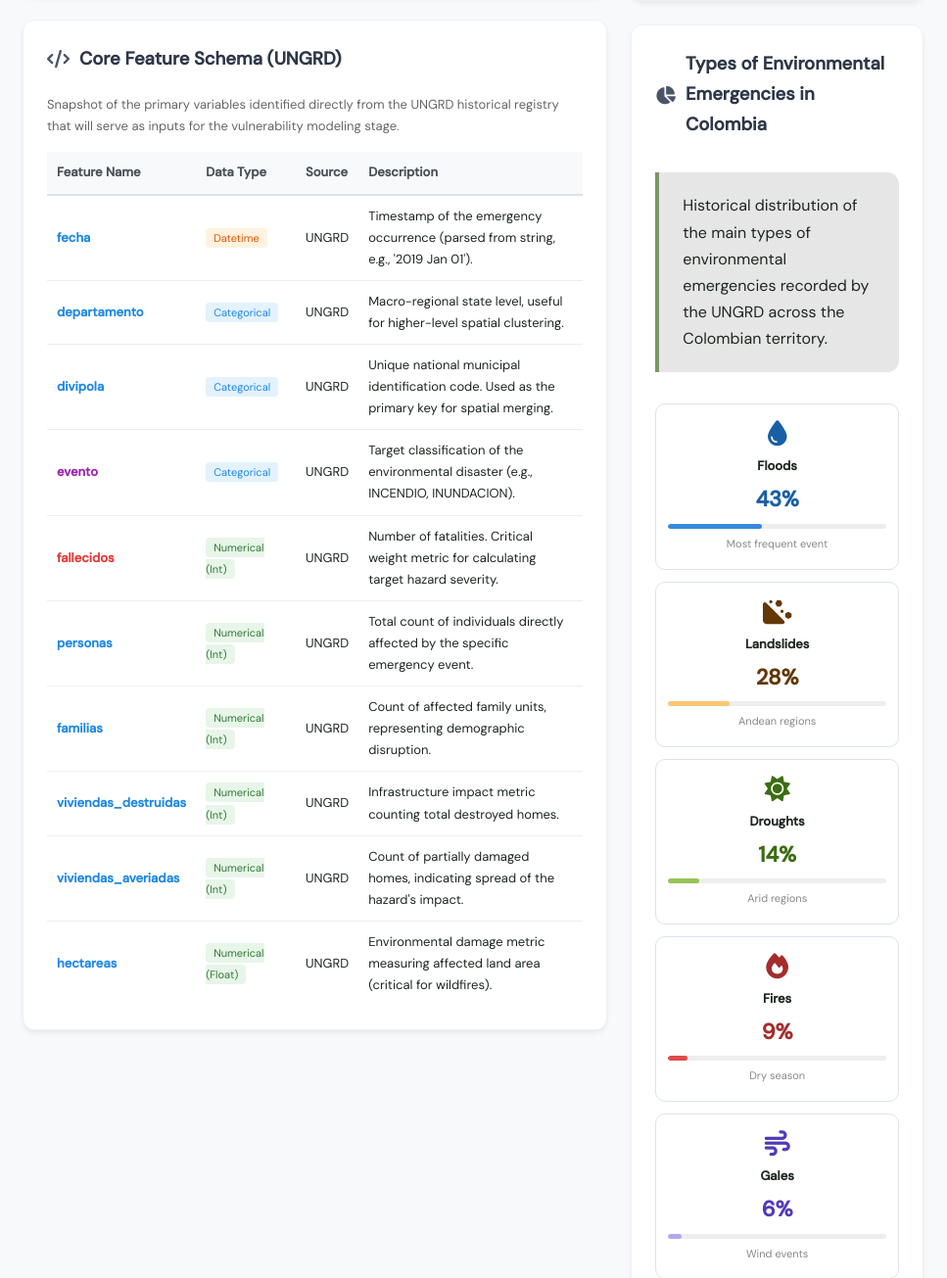
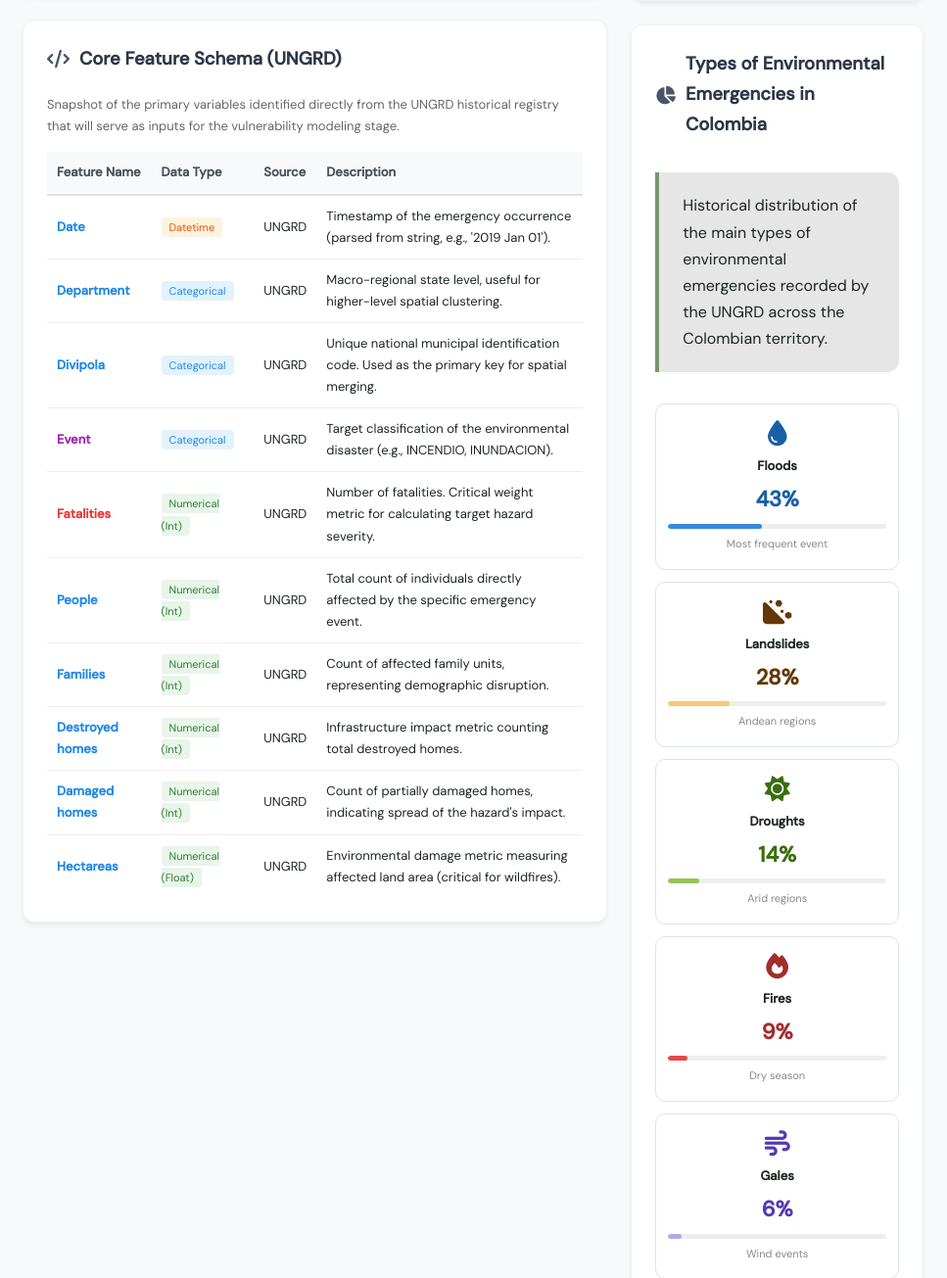
Before and after one commit to jhohantellez/PML-N, a Flask app: page /dataunderstanding in a window 1280 px wide. Shown: the part 1968-3273 px from the top of the page at 98% size, without its empty margins (297-1264 px from the left). Run offline with Flask 3, Linux system fonts and the light colour scheme.

Commit message:
The data engineering HTML was improved and corrected

```diff
--- a/templates/dataunderstanding.html
+++ b/templates/dataunderstanding.html
@@ -201,64 +201,64 @@
               </thead>
               <tbody>
                 <tr style="border-bottom: 1px solid #eee;">
-                  <td style="padding: 10px; font-weight: bold; color: #1e88e5;">fecha</td>
+                  <td style="padding: 10px; font-weight: bold; color: #1e88e5;">Date</td>
                   <td style="padding: 10px;"><span style="background: #fff3e0; color: #e65100; padding: 3px 8px; border-radius: 4px; font-size: 11px;">Datetime</span></td>
                   <td style="padding: 10px;">UNGRD</td>
                   <td style="padding: 10px;">Timestamp of the emergency occurrence (parsed from string, e.g., '2019 Jan 01').</td>
                 </tr>
                 <tr style="border-bottom: 1px solid #eee;">
-                  <td style="padding: 10px; font-weight: bold; color: #1e88e5;">departamento</td>
+                  <td style="padding: 10px; font-weight: bold; color: #1e88e5;">Department</td>
                   <td style="padding: 10px;"><span style="background: #e3f2fd; color: #1e88e5; padding: 3px 8px; border-radius: 4px; font-size: 11px;">Categorical</span></td>
                   <td style="padding: 10px;">UNGRD</td>
                   <td style="padding: 10px;">Macro-regional state level, useful for higher-level spatial clustering.</td>
                 </tr>
                 <tr style="border-bottom: 1px solid #eee;">
-                  <td style="padding: 10px; font-weight: bold; color: #1e88e5;">divipola</td>
+                  <td style="padding: 10px; font-weight: bold; color: #1e88e5;">Divipola</td>
                   <td style="padding: 10px;"><span style="background: #e3f2fd; color: #1e88e5; padding: 3px 8px; border-radius: 4px; font-size: 11px;">Categorical</span></td>
                   <td style="padding: 10px;">UNGRD</td>
                   <td style="padding: 10px;">Unique national municipal identification code. Used as the primary key for spatial merging.</td>
                 </tr>
 
                 <tr style="border-bottom: 1px solid #eee;">
-                  <td style="padding: 10px; font-weight: bold; color: #9c27b0;">evento</td>
+                  <td style="padding: 10px; font-weight: bold; color: #9c27b0;">Event</td>
                   <td style="padding: 10px;"><span style="background: #e3f2fd; color: #1e88e5; padding: 3px 8px; border-radius: 4px; font-size: 11px;">Categorical</span></td>
                   <td style="padding: 10px;">UNGRD</td>
                   <td style="padding: 10px;">Target classification of the environmental disaster (e.g., INCENDIO, INUNDACION).</td>
                 </tr>
 
                 <tr style="border-bottom: 1px solid #eee;">
-                  <td style="padding: 10px; font-weight: bold; color: #e53935;">fallecidos</td>
+                  <td style="padding: 10px; font-weight: bold; color: #e53935;">Fatalities</td>
                   <td style="padding: 10px;"><span style="background: #e8f5e9; color: #2e7d32; padding: 3px 8px; border-radius: 4px; font-size: 11px;">Numerical (Int)</span></td>
                   <td style="padding: 10px;">UNGRD</td>
                   <td style="padding: 10px;">Number of fatalities. Critical weight metric for calculating target hazard severity.</td>
                 </tr>
                 <tr style="border-bottom: 1px solid #eee;">
-                  <td style="padding: 10px; font-weight: bold; color: #1e88e5;">personas</td>
+                  <td style="padding: 10px; font-weight: bold; color: #1e88e5;">People</td>
                   <td style="padding: 10px;"><span style="background: #e8f5e9; color: #2e7d32; padding: 3px 8px; border-radius: 4px; font-size: 11px;">Numerical (Int)</span></td>
                   <td style="padding: 10px;">UNGRD</td>
                   <td style="padding: 10px;">Total count of individuals directly affected by the specific emergency event.</td>
                 </tr>
                 <tr style="border-bottom: 1px solid #eee;">
-                  <td style="padding: 10px; font-weight: bold; color: #1e88e5;">familias</td>
+                  <td style="padding: 10px; font-weight: bold; color: #1e88e5;">Families</td>
                   <td style="padding: 10px;"><span style="background: #e8f5e9; color: #2e7d32; padding: 3px 8px; border-radius: 4px; font-size: 11px;">Numerical (Int)</span></td>
                   <td style="padding: 10px;">UNGRD</td>
                   <td style="padding: 10px;">Count of affected family units, representing demographic disruption.</td>
                 </tr>
 
                 <tr style="border-bottom: 1px solid #eee;">
-                  <td style="padding: 10px; font-weight: bold; color: #1e88e5;">viviendas_destruidas</td>
+                  <td style="padding: 10px; font-weight: bold; color: #1e88e5;">Destroyed homes</td>
                   <td style="padding: 10px;"><span style="background: #e8f5e9; color: #2e7d32; padding: 3px 8px; border-radius: 4px; font-size: 11px;">Numerical (Int)</span></td>
                   <td style="padding: 10px;">UNGRD</td>
                   <td style="padding: 10px;">Infrastructure impact metric counting total destroyed homes.</td>
                 </tr>
                 <tr style="border-bottom: 1px solid #eee;">
-                  <td style="padding: 10px; font-weight: bold; color: #1e88e5;">viviendas_averiadas</td>
+                  <td style="padding: 10px; font-weight: bold; color: #1e88e5;">Damaged homes</td>
                   <td style="padding: 10px;"><span style="background: #e8f5e9; color: #2e7d32; padding: 3px 8px; border-radius: 4px; font-size: 11px;">Numerical (Int)</span></td>
                   <td style="padding: 10px;">UNGRD</td>
                   <td style="padding: 10px;">Count of partially damaged homes, indicating spread of the hazard's impact.</td>
                 </tr>
                 <tr>
-                  <td style="padding: 10px; font-weight: bold; color: #1e88e5;">hectareas</td>
+                  <td style="padding: 10px; font-weight: bold; color: #1e88e5;">Hectareas</td>
                   <td style="padding: 10px;"><span style="background: #e8f5e9; color: #2e7d32; padding: 3px 8px; border-radius: 4px; font-size: 11px;">Numerical (Float)</span></td>
                   <td style="padding: 10px;">UNGRD</td>
                   <td style="padding: 10px;">Environmental damage metric measuring affected land area (critical for wildfires).</td>
```
